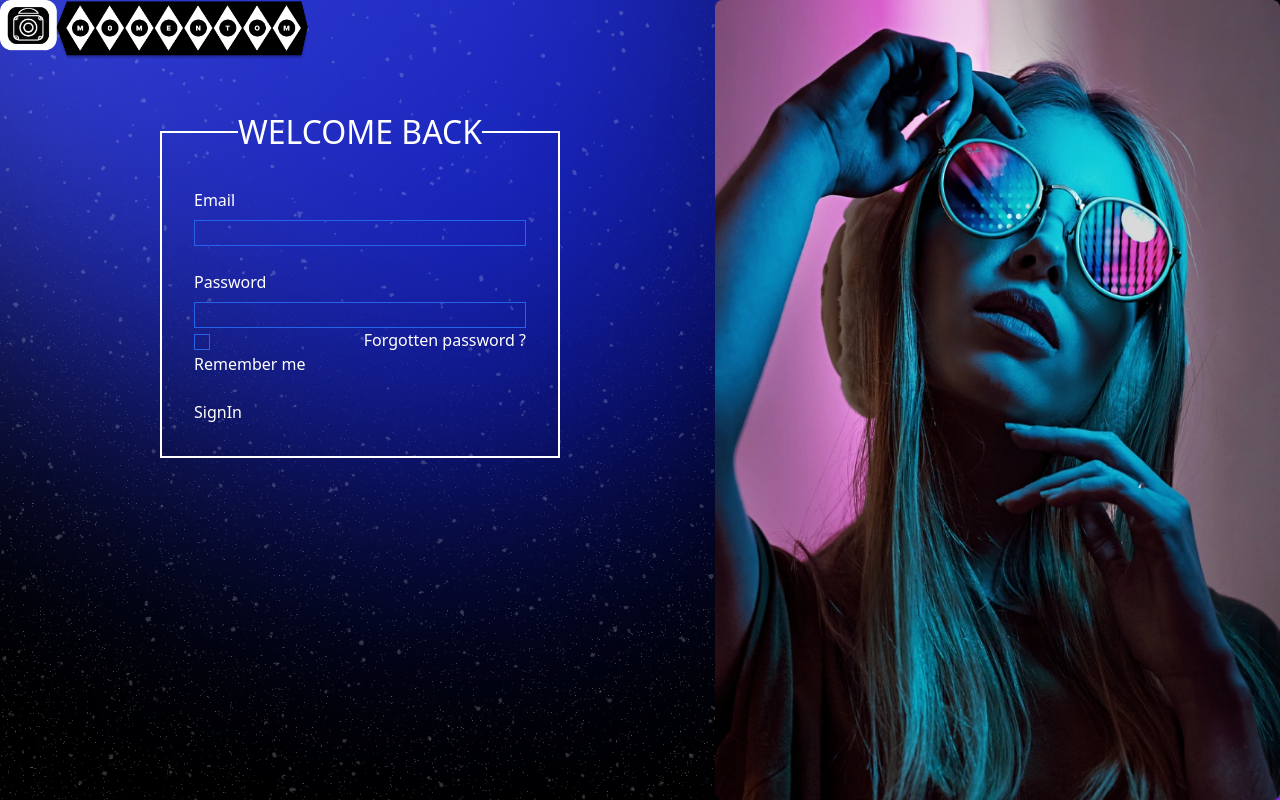
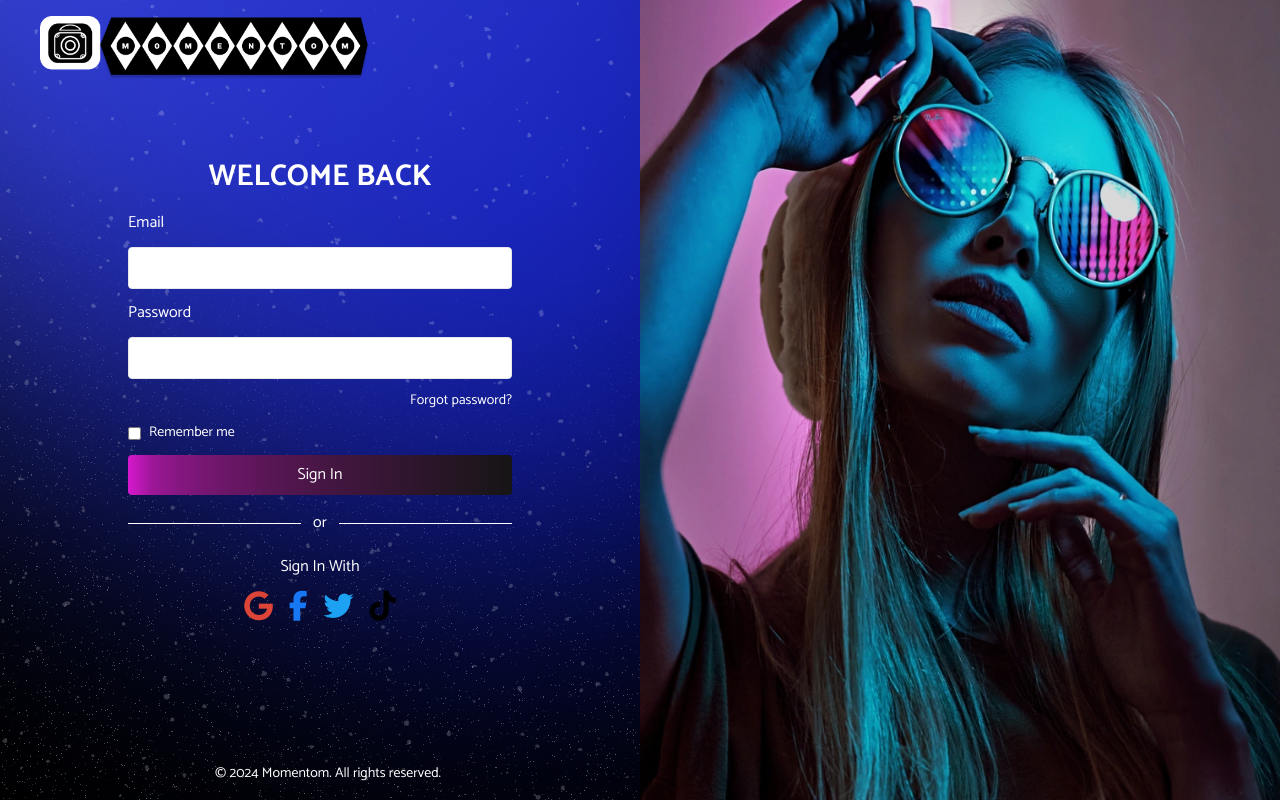
Before and after one commit to joint-social-platform/Momentom-app-frontend, a website: page pages/LoginPage/login.html in a window 1280 px wide. Drawn offline with nearby package versions, Linux system fonts and the light colour scheme.

Commit message:
[feat: login page]

```diff
--- /dev/null
+++ b/pages/LoginPage/login.css
@@ -0,0 +1,12 @@
+@import "../../index.css";
+
+body {
+  background: url("../../src/images/background.png");
+  background-repeat: no-repeat;
+  background-attachment: fixed;
+  height: 100dvh;
+}
+
+.icons {
+  font-size: 30px;
+}
--- a/pages/LoginPage/login.html
+++ b/pages/LoginPage/login.html
@@ -1,104 +1,109 @@
 <!DOCTYPE html>
 <html lang="en">
   <head>
-    <meta charset="UTF-8">
-    <meta name="viewport" content="width=device-width, initial-scale=1.0">
-    <!-- <link rel="stylesheet" type="text/tailwindcss" href="login.css"> -->
-    <script src="https://cdn.tailwindcss.com?plugins=forms,typography,aspect-ratio,container-queries"></script>
+    <meta charset="UTF-8" />
+    <meta name="viewport" content="width=device-width, initial-scale=1.0" />
+    <link rel="stylesheet" href="./login.css" />
+    <link rel="stylesheet" href="../../src/style.css" />
+    <link
+      rel="stylesheet"
+      href="https://cdnjs.cloudflare.com/ajax/libs/font-awesome/6.6.0/css/all.min.css"
+      integrity="sha512-Kc323vGBEqzTmouAECnVceyQqyqdsSiqLQISBL29aUW4U/M7pSPA/gEUZQqv1cwx4OnYxTxve5UMg5GT6L4JJg=="
+      crossorigin="anonymous"
+      referrerpolicy="no-referrer"
+    />
     <title>Login Page</title>
-
-    <style type="text/tailwindcss">
-        @layer components {
-            body{
-                @apply bg-[url('/src/images/background.png')] bg-cover bg-no-repeat h-screen md:gap-16  md:flex  lg:gap-20
-            }
-            .bodyContent{
-                @apply text-white
-            }
-            .container{
-                @apply grid justify-center items-center
-            }
-            .container fieldset{
-                @apply mt-[3rem] p-8 w-auto  border-white border-2 md:ml-6 md:w-[350px] lg:w-[400px] lg:ml-40
-            }
-            .container fieldset legend{
-                @apply text-center text-[2rem]
-            }
-            .container fieldset form{
-                @apply w-auto
-            }
-            .container fieldset form .inputBox input{
-                @apply bg-transparent w-full border-solid border-blue-600 mt-2
-            }
-            .container fieldset form input[type='checkbox']{
-                @apply bg-transparent border-solid border-blue-600 focus:ring-0
-            }
-            .imgBox{
-                @apply w-full hidden md:flex md:justify-end
-            }
-            /* .container fieldset form .checkbox{
-                @apply flex items-center gap-2 mt-8
-            }
-            .container fieldset form button{
-                width: 100%;
-                padding: 0.6rem;
-                background: linear-gradient(
-                    to right,
-                    rgb(162 28 175),
-                    rgb(24 24 27)
-                );
-            }
-            .container fieldset form button:hover{
-                text-shadow: 1px 2px 1px blue;
-            } */
-        }
-    </style>
-
   </head>
   <body>
+    <div class="flex flex-col lg:flex-row h-screen">
+      <div class="relative flex flex-col lg:w-1/2 p-4 lg:p-10">
+        <div class="absolute top-4 left-4 lg:left-10">
+          <img
+            src="../../src/images/momentom-logo.png"
+            alt="momentom-logo"
+            class="h-12 lg:h-16"
+          />
+        </div>
 
-    <div class="bodyContent">
-        <img src="/src/images/momentom-logo.png" class="h-[60px]">
-        <div class="container">
-            <fieldset>
-                <legend>WELCOME BACK</legend>
-                <form>
-                    <div class="inputBox">
-                        <label for="email">Email</label><br>
-                        <input type="email" id="email"><br><br>
+        <div
+          class="flex flex-col justify-center items-center flex-grow mt-16 mb-16 px-4 lg:px-0"
+        >
+          <h1
+            class="text-2xl lg:text-3xl text-white uppercase font-bold mb-4 text-center"
+          >
+            Welcome Back
+          </h1>
 
-                        <label for="password">Password</label><br>
-                        <input type="password" id="password" maxlength="15"><br>
-                        <a href="#" class="float-end">Forgotten password ? </a>
+          <form
+            class="flex flex-col [&_label]:text-white [&_input]:outline-none space-y-3 w-full max-w-xs lg:max-w-sm"
+          >
+            <label for="email">Email</label>
+            <input
+              type="email"
+              name="email"
+              id="email"
+              class="p-2 border rounded"
+            />
+
+            <label for="password">Password</label>
+            <input
+              type="password"
+              name="password"
+              id="password"
+              class="p-2 border rounded"
+            />
+
+            <p class="text-sm text-white ml-auto hover:underline">
+              <a href="#">Forgot password?</a>
+            </p>
+
+            <div class="flex items-center space-x-2">
+              <input type="checkbox" name="remember-me" id="remember-me" />
+              <label for="remember-me" class="text-sm">Remember me</label>
             </div>
-                    <div class="checkbox">
-                        <input type="checkbox" name="" id="">
-                        <p>Remember me</p>
-                    </div><br>
 
-                    <button>SignIn</button>
+            <button
+              class="bg-gradient-to-r from-[#D618CE,20%] to-[#161515] text-white p-2 rounded"
+            >
+              Sign In
+            </button>
           </form>
-            </fieldset>
 
+          <div
+            class="flex justify-center items-center space-x-3 mt-4 w-full max-w-xs lg:max-w-sm"
+          >
+            <div class="bg-white w-full h-[0.03rem]"></div>
+            <p class="text-white">or</p>
+            <div class="bg-white w-full h-[0.03rem]"></div>
+          </div>
+
+          <div
+            class="flex flex-col justify-center items-center mt-5 mb-5 space-y-3"
+          >
+            <p class="text-white">Sign In With</p>
+            <div class="icons flex space-x-4">
+              <i class="fa-brands fa-google" style="color: #db4437"></i>
+              <i class="fa-brands fa-facebook-f" style="color: #1877f2"></i>
+              <i class="fa-brands fa-twitter" style="color: #1da1f2"></i>
+              <i class="fa-brands fa-tiktok" style="color: #010101"></i>
+            </div>
           </div>
         </div>
 
-    <div class="imgBox">
-        <img src="/src/images/girl-on-glasses.webp" alt="">
+        <p
+          class="absolute bottom-4 lg:left-2 w-full text-center text-white text-sm"
+        >
+          &copy; 2024 Momentom. All rights reserved.
+        </p>
       </div>
 
-    <script src="https://cdn.tailwindcss.com">
-        tailwind.config = {
-            theme: {
-                extend: {
-                    textShadow: {
-                        DEFAULT: '1px 1px 2px rgba(0, 0, 0, 0.5)',
-                        md: '2px 2px 4px rgba(0, 0, 0, 0.5)',
-                        lg: '3px 3px 5px rgba(0, 0, 0, 0.5)',
-                    },
-                }
-            }
-        }
-     </script>
-
+      <div class="hidden lg:flex w-1/2">
+        <img
+          src="../../src/images/girl-on-glasses.webp"
+          alt="girl-on-glasses"
+          class="h-full w-full object-cover"
+        />
+      </div>
+    </div>
+  </body>
 </html>
```
Also changed, not shown: src/style.css. Lines whose indentation alone changed are shown as unchanged.
